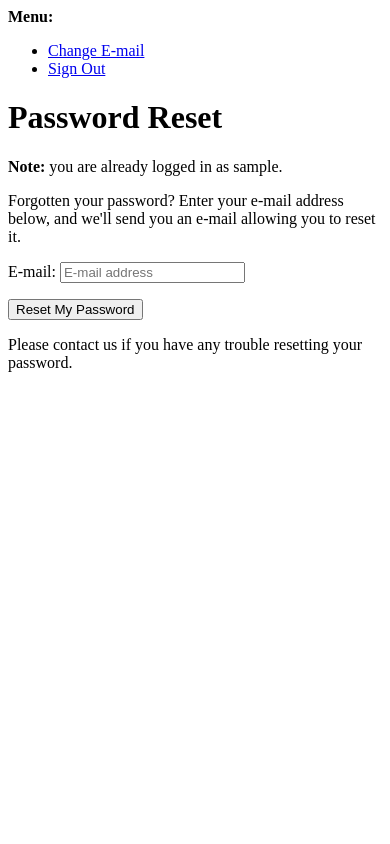
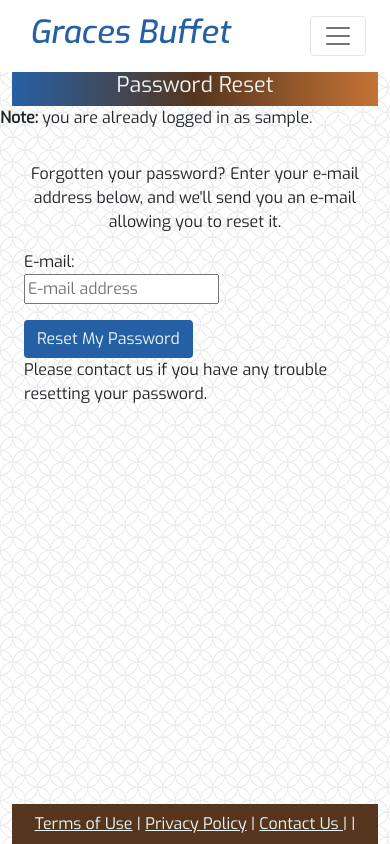
Before and after one commit to Polyanyanwu/graces-buffet-pp4, a Django app: page /accounts/password/reset/ in a window 390 px wide. Run offline with Django 3.2, Linux system fonts and the light colour scheme; the visitor is signed in with stand-in values (Sample User, id 1).

Commit message:
style: Add styles to Password reset page

```diff
--- a/static/css/style.css
+++ b/static/css/style.css
@@ -1,7 +1,7 @@
 
 body{
     font-family: 'Exo', sans-serif;
-    font-weight: 300;
+    font-weight: 400;
 }
 /* .nav-area{ */
     /* background-color: #56351E; */
@@ -37,6 +37,7 @@ form label{
 }
 .btn-color{
     background-color: var(--lapis-blue);
+    color:var(--azure-white);
 }
 .btn-color:hover, .my-link:hover{
     background-color: #F19953;
@@ -45,6 +46,7 @@ form label{
     color: #56351E;
     font-weight: 400;
 }
+
 footer{
     background-color: #56351E;
     color: #EDF7F6;
--- a/templates/account/login.html
+++ b/templates/account/login.html
@@ -38,6 +38,7 @@
       {% include "socialaccount/snippets/login_extra.html" %}
 
       {% else %}
+      <p></p>
       <p>{% blocktrans %}To make a booking you need to login. If you have not created an account yet, then please
         <a class= "my-link" href="{{ signup_url }}">sign up</a> first.{% endblocktrans %}</p>
       {% endif %}
--- a/templates/account/password_reset.html
+++ b/templates/account/password_reset.html
@@ -1,24 +1,40 @@
-{% extends "account/base.html" %}
+{% extends "base.html" %}
 
 {% load i18n %}
 {% load account %}
 
-{% block head_title %}{% trans "Password Reset" %}{% endblock %}
+{% block additional_title %}{% trans "Password Reset" %}{% endblock %}
 
 {% block content %}
-
-    <h1>{% trans "Password Reset" %}</h1>
+<div class="container-fluid gx-4 ">
+    <div class="row">
+        <div class="col main-title text-center">
+            <h4>Password Reset</h4>
+        </div>
+    </div>
+</div>
+<!-- <h1>{% trans "Password Reset" %}</h1> -->
 {% if user.is_authenticated %}
 {% include "account/snippets/already_logged_in.html" %}
 {% endif %}
-
-    <p>{% trans "Forgotten your password? Enter your e-mail address below, and we'll send you an e-mail allowing you to reset it." %}</p>
-
+<div class="container">
+    <div class="row gx-5">
+        <div class="ms-auto text-center">
+            <p></p>
+            <p>{% trans "Forgotten your password? Enter your e-mail address below, and we'll send you an e-mail allowing you to reset it." %}
+            </p>
+        </div>
+    </div>
+    <div class="row">
+        <div class="col-md-6 offset-md-3">
             <form method="POST" action="{% url 'account_reset_password' %}" class="password_reset">
                 {% csrf_token %}
                 {{ form.as_p }}
-        <input type="submit" value="{% trans 'Reset My Password' %}" />
+                <input type="submit" value="{% trans 'Reset My Password' %}" class="btn btn-color" />
             </form>
+            <p>{% blocktrans %}Please contact us if you have any trouble resetting your password.{% endblocktrans %}</p>
+        </div>
 
-    <p>{% blocktrans %}Please contact us if you have any trouble resetting your password.{% endblocktrans %}</p>
+    </div>
+</div>
 {% endblock %}
```
Lines whose indentation alone changed are shown as unchanged.
